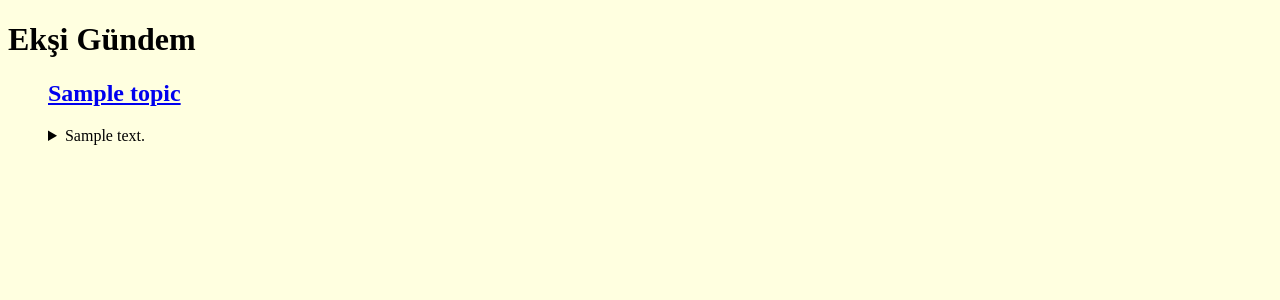
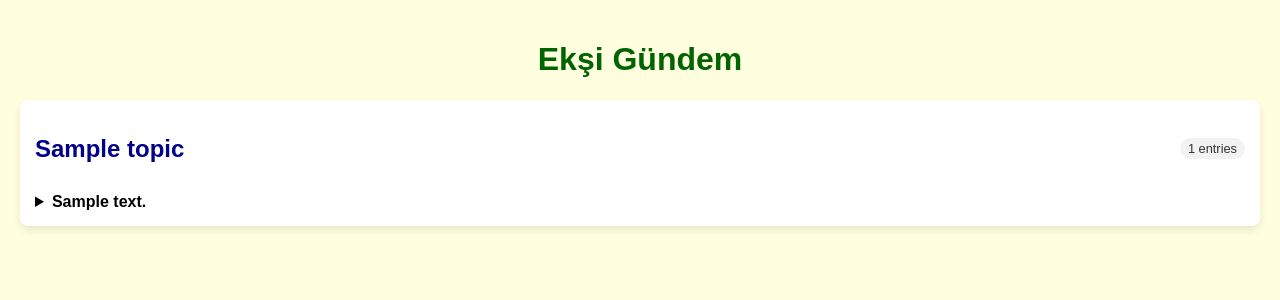
Before and after one commit to zurna-labs/eksi-gundem, a Flask app: template templates/index.html in a window 1280 px wide. Shown: the top 300 px of the page. Run offline with Flask 2, Linux system fonts and the light colour scheme; the template is opened without the code that fills it: most values are stand-ins (such as "Sample title", 1, 10 or a date in 2020).

Commit message:
ui improvements, and fetching most liked in the last 24hrs

```diff
--- a/app.py
+++ b/app.py
@@ -12,6 +12,7 @@
 from datetime import datetime
 from summarizer import Summarizer
 from urllib.parse import urlparse, urljoin
+from utils.string_utils import split_entry_count_from_title
 
 global CONTEXT
 CONTEXT = None
@@ -36,7 +37,7 @@
     with open('openai.apikey', 'r') as api_key_file:
         api_key = api_key_file.read()
     log_main('- Loaded OpenAI API key')
-    return api_key
+    return api_key.rstrip()
 
 
 def initialize_directories():
@@ -59,7 +60,6 @@
     headers = {
         'User-Agent': 'Mozilla/5.0 (Windows NT 10.0; Win64; x64) AppleWebKit/537.36 (KHTML, like Gecko) Chrome/58.0.3029.110 Safari/537.3',
         'Accept': 'text/html,application/xhtml+xml,application/xml;q=0.9,image/webp,image/apng,*/*;q=0.8',
-        'Accept-Encoding': 'gzip, deflate, br',
         'Accept-Language': 'en-US,en;q=0.9',
     }
     try:
@@ -86,14 +86,12 @@
     soup = parse_soup(response)
 
     topic_list = soup.find("ul", class_="topic-list partial")
-    topics = [(topic.text, topic["href"]) for topic in topic_list.find_all("a")]
+    topics = [(topic.text, topic["href"].split('?')[0]) for topic in topic_list.find_all("a")]
 
     log('- Fetching complete')
     return topics
 
-def parse_topic(base_url, title, endpoint, topics_path):
-    log('+ Parsing topic: ' + title)
-    url = urljoin(base_url, endpoint)
+def get_entries(url):
     response = fetch_html_content(url)
     soup = parse_soup(response)
 
@@ -101,16 +99,30 @@
     for entry in soup.find_all("li", id="entry-item"):
         text = entry.find("div", class_="content").text.strip()
         entries.append(text)
+    return entries
+
+
+def parse_topic(base_url, title, endpoint, topics_path):
+    log('+ Parsing topic: ' + title)
+
+    url = urljoin(base_url, endpoint)
+    entries_last = get_entries(urljoin(url, "?a=popular"))
+    entries_best = get_entries(urljoin(url, "?a=dailynice"))
+
+    entries = list(dict.fromkeys([*entries_last[:1],  *entries_best, *entries_last[1:]]))
 
     # Generate a filename based on the URL
     parsed_url = urlparse(url)
     filename = f"{parsed_url.path[1:].replace('/', '_')}.json"
     filepath = os.path.join(topics_path, filename)
 
+    title, total_entry_count = split_entry_count_from_title(title)
+
     # Save the parsed entries to a local JSON file with proper encoding and indentation
     timestamp = int(time.time())
     json_data = {
         "title": title,
+        "total_entry_count": total_entry_count,
         "entries": entries,
         "timestamp": timestamp,
         "url": endpoint
@@ -133,6 +145,10 @@
     timestamp = int(time.time())
 
     summary_text = Summarizer(openai, log).summarize(title, entries)
+
+    if summary_text is None:
+        raise Exception("summary_text is None")
+
     if '>>skip<<' in summary_text:
         log("- Not gündem, skip")
         summary_data = {"title": topic_data["title"], "summary": '>>SKIP<<', "timestamp": timestamp}
@@ -144,21 +160,17 @@
     save_to_json(summary_filepath, summary_data)
 
 
-def fetch_and_parse_topics(base_url, topics_path, summaries_path):
+def fetch_and_parse_topics(base_url, topics_path, summaries_path, request_limit = 10):
     log('+ Parse topics ...')
     topics = fetch_topics_of_the_day(base_url)
     for title, url in topics:
         # Check if the topic has been parsed in the last 2 hours
         filepath = os.path.join(topics_path, f"{urlparse(url).path[1:].replace('/', '_')}.json")
         if os.path.exists(filepath):
-            with open(filepath, "r", encoding='utf-8') as f:
-                parsed_data = json.load(f)
-                last_timestamp = parsed_data.get("timestamp", 0)
-                current_timestamp = int(time.time())
-                time_difference = current_timestamp - last_timestamp
-                if time_difference < 7200:  # 2 hours in seconds
-                    # log(f"{title} has been parsed recently. Skipping.")
-                    continue
+            parsed_data = json.load(open(filepath, "r", encoding='utf-8'))
+            if int(time.time()) - parsed_data.get("timestamp", 0) < 7200:  # 2 hours in seconds
+                log(f"{title} has been parsed recently. Skipping.")
+                continue
 
         # Parse the topic
         parse_topic(base_url, title, url, topics_path)
@@ -171,16 +183,14 @@
         summary_filepath = os.path.join(summaries_path, filename)
         topic_filepath = os.path.join(topics_path, filename)
         if os.path.exists(summary_filepath):
-            with open(filepath, "r", encoding='utf-8') as f:
-                parsed_data = json.load(f)
-                last_timestamp = parsed_data.get("timestamp", 0)
-                current_timestamp = int(time.time())
-                time_difference = current_timestamp - last_timestamp
-                if time_difference < 7200:  # 2 hours in seconds
-                    # log(f"{filename} has been summarized recently. Skipping.")
-                    continue
+            parsed_data = json.load(open(filepath, "r", encoding='utf-8'))
+            if int(time.time()) - parsed_data.get("timestamp", 0) < 7200:   # 2 hours in seconds
+                log(f"{filename} has been summarized recently. Skipping.")
+                continue
 
-        # Create a summary for the topic
+        if request_limit <= 0:
+            break
+        request_limit-=1
         create_summary(base_url, topic_filepath, summaries_path)
     log('- Parse and summarize complete')
 
@@ -203,7 +213,7 @@
 def populate_context(topics_path, summaries_path):
 
     topics_data = load_topics_and_summaries(topics_path, summaries_path)
-    topics_list = sorted(topics_data.items(), key=lambda k: -1*int(k[1]['title'].split()[-1]))
+    topics_list = sorted(topics_data.items(), key=lambda k: -1*(k[1]['total_entry_count'] or 0))
 
     with LOCK:
         global CONTEXT
@@ -217,7 +227,12 @@
 
     populate_context(topics_path, summaries_path)
 
-    fetch_and_parse_topics(BASE_EKSI_URL, topics_path, summaries_path)
+    try:
+        print('call fetch_and_parse_topics from processing_routine')
+        fetch_and_parse_topics(BASE_EKSI_URL, topics_path, summaries_path, 3)
+        pass
+    except Exception as e:
+        log(f"Exception occurred in fetch_and_parse_topics: {e}")
 
     populate_context(topics_path, summaries_path)
 
@@ -240,9 +255,10 @@
 
 # Initialization
 openai.api_key = load_openai_api_key()
+processing_routine()
 
 # Topic processing thread
-threading.Thread(target=schedule_topic_fetching, args=(processing_routine,)).start()
+#threading.Thread(target=schedule_topic_fetching, args=(processing_routine,)).start()
 # processing_routine()
 
 app = Flask(__name__)
--- /dev/null
+++ b/static/css/styles.css
@@ -0,0 +1,58 @@
+body {
+    background-color: lightyellow;
+    font-family: Arial, sans-serif;
+    margin: 0;
+    padding: 20px;
+}
+h1 {
+    color: darkgreen;
+    text-align: center;
+}
+.topic-container {
+    background-color: white;
+    border-radius: 8px;
+    box-shadow: 0 4px 8px rgba(0,0,0,0.1);
+    margin-bottom: 20px;
+    padding: 15px;
+}
+.topic-title {
+    color: darkblue;
+    text-decoration: none;
+    display: flex;
+    align-items: center;
+    justify-content: space-between;
+}
+.topic-title:hover {
+    text-decoration: underline;
+}
+details {
+    margin-top: 10px;
+}
+summary {
+    font-weight: bold;
+}
+ul {
+    list-style-type: none;
+    padding: 0;
+}
+li {
+    background-color: #f9f9f9;
+    border: 1px solid #ddd;
+    margin-top: 5px;
+    padding: 8px;
+    border-radius: 4px;
+}
+small {
+    display: block;
+    margin-top: 10px;
+    color: #666;
+}
+
+.entry-count {
+    background-color: #f2f2f2;
+    color: #333;
+    padding: 3px 8px;
+    border-radius: 12px;
+    font-size: 0.8em;
+    margin-left: 10px;
+}
--- a/templates/index.html
+++ b/templates/index.html
@@ -4,17 +4,18 @@
     <meta charset="utf-8">
     <meta name="viewport" content="width=device-width, initial-scale=1">
     <title>Ekşi Gündem</title>
+    <link rel="stylesheet" type="text/css" href="{{ url_for('static', filename='css/styles.css') }}"">
 </head>
-<body style='background-color: lightyellow;'>
+<body>
     <h1>Ekşi Gündem</h1>
     {% if context %}
-    <ul>
+    <div>
         {% for filename, topic in context.topics_list %}
             {% if topic.summary %}
-            <div>
-                <!-- if check can be removed later -->
-                <a href="{%if 'https' not in topic.url %}{{ context.base_url }}/{% endif %}{{ topic.url }}">
+            <div class="topic-container">
+                <a class="topic-title" href="{%if 'https' not in topic.url %}{{ context.base_url }}/{% endif %}{{ topic.url }}">
                     <h2>{{ topic.title }}</h2>
+                    <span class="entry-count">{{ topic.total_entry_count }} entries</span>
                 </a>
                 <details>
                     <summary>
@@ -36,7 +37,7 @@
             </err>
             {% endif %}
         {% endfor %}
-    </ul>
+    </div>
     {% else %}
 
     404, 500 cart curt
```
Also changed, not shown: utils/string_utils.py (added, +11 -0 lines), summarizer.py (line endings or trailing spaces).
